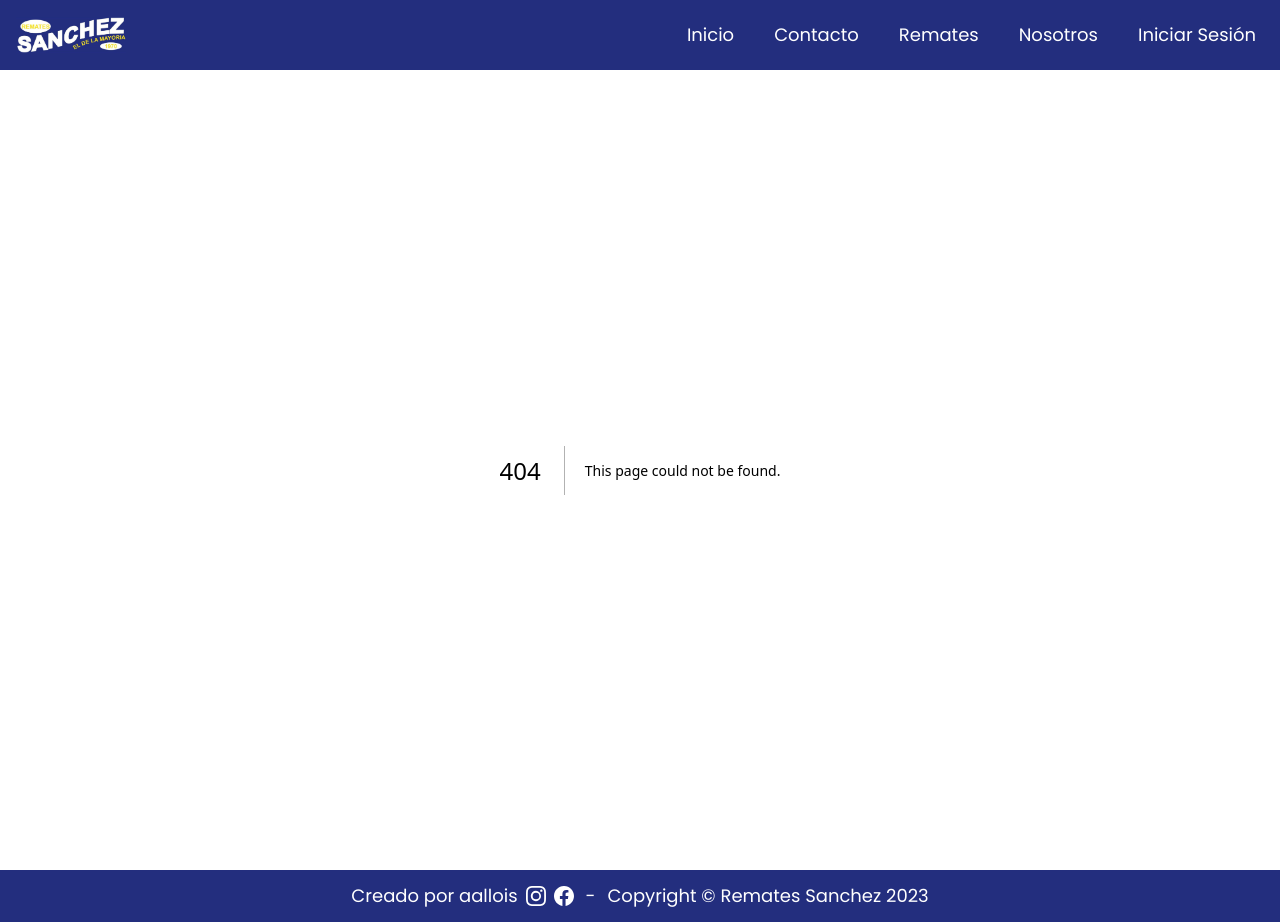
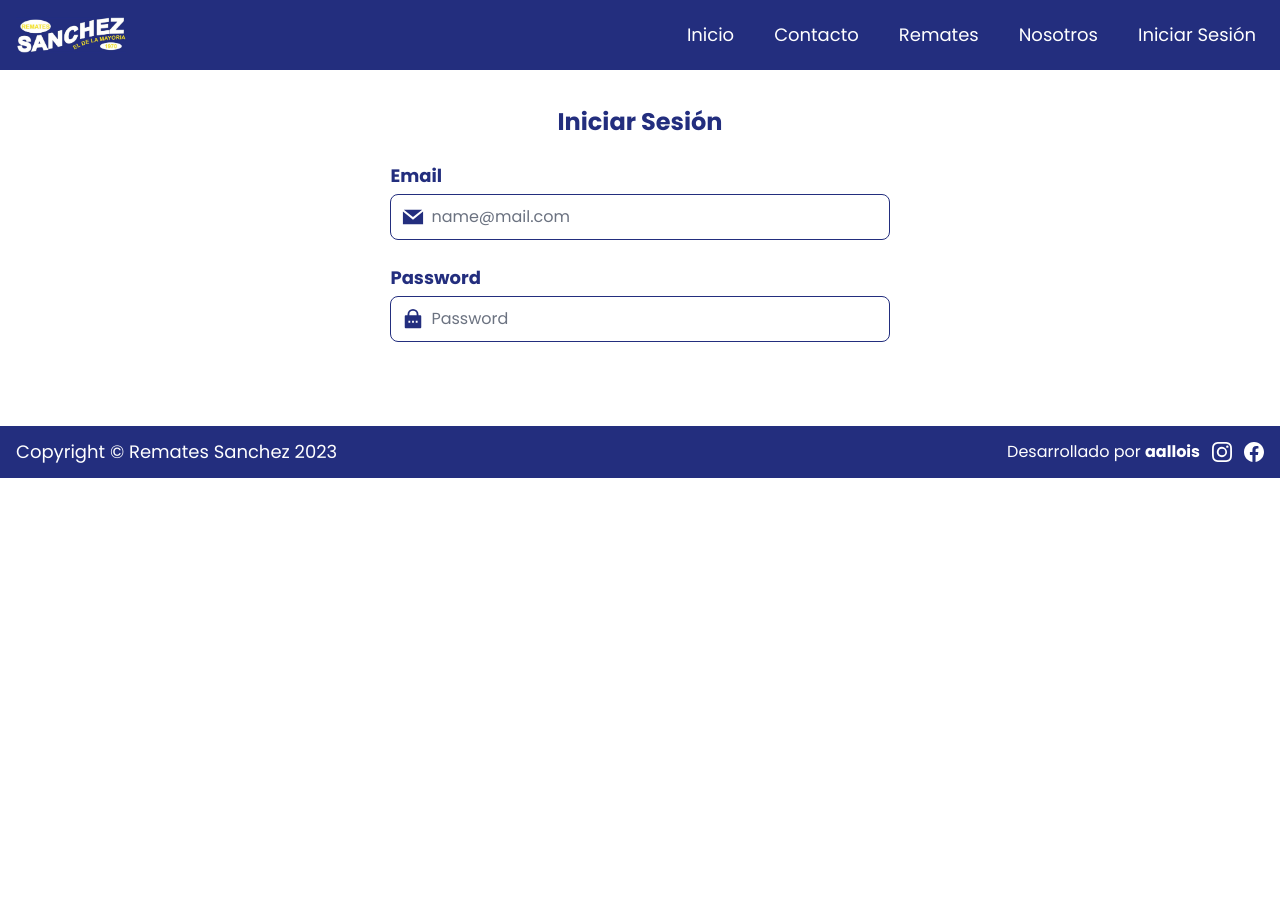
Before and after one commit to alloisa2005/remate-app, a Next.js app: page /signin in a window 1280 px wide. Before the commit this address had no page. After the commit the page ends 800 px from the top, so only its background shows below. Built offline with nearby package versions, Linux system fonts and the light colour scheme.

Commit message:
Creando SignIn Page

```diff
--- /dev/null
+++ b/src/app/signin/page.jsx
@@ -0,0 +1,22 @@
+'use client';
+import CustomInput from '@/components/CustomInput';
+import React, { useState } from 'react'
+
+const SignIn = () => {
+
+  const [email, setEmail] = useState('');
+  const [password, setPassword] = useState('');
+
+  return (
+    <div className='contenedor mb-4 flex flex-col items-center'>
+      <h1 className='text-center text-2xl font-poppins font-bold text-primario '>Iniciar Sesión</h1>
+
+      <form className='my-6 w-full md:w-[40%]'>
+        <CustomInput title='Email' type='email' placeholder='name@mail.com' value={email} onChange={(e) => setEmail(e.target.value)} />
+        <CustomInput title='Password' type='password' placeholder='Password' value={password} onChange={(e) => setPassword(e.target.value)}/>
+      </form>
+    </div>
+  )
+}
+
+export default SignIn
--- /dev/null
+++ b/src/components/CustomInput.jsx
@@ -0,0 +1,33 @@
+'use client';
+
+import React from "react";
+import { GrMail } from "react-icons/gr";
+import {RiLockPasswordFill} from 'react-icons/ri'
+
+const CustomInput = ({ title, type, placeholder, value, onChange }) => {
+  return (
+    <>
+      <label
+        for="input-group-1"
+        className="font-poppins block mb-1 text-md lg:text-lg font-bold text-primario dark:text-white"
+      >
+        {title}
+      </label>
+      <div className="relative mb-6">
+        <div class="absolute inset-y-0 left-0 flex items-center pl-3 pointer-events-none">
+          {title === 'Email' ? <GrMail size={22} className="text-primario" /> : <RiLockPasswordFill size={22} className="text-primario" />}
+        </div>
+        <input
+          value={value}
+          onChange={onChange}
+          type={type}
+          id="input-group-1"
+          className="font-poppins border border-primario text-gray-900 text-md rounded-lg focus:ring-primario focus:border-primario block w-full pl-10 p-2.5  dark:bg-gray-700 dark:border-gray-600 dark:placeholder-gray-400 dark:text-white dark:focus:ring-blue-500 dark:focus:border-blue-500"
+          placeholder={placeholder}
+        />
+      </div>
+    </>
+  );
+};
+
+export default CustomInput;
--- a/src/components/Footer.jsx
+++ b/src/components/Footer.jsx
@@ -6,15 +6,17 @@ const Footer = () => {
   const anio = new Date().getFullYear();
 
   return (
-    <div className='bg-primario py-3 text-white text-lg font-poppins flex justify-center items-center gap-3'>
-      <div className='flex items-center gap-2'>
-        <h1>Creado por aallois</h1>
-        <BsInstagram size={20} className='text-white cursor-pointer hover:text-red-500 ease-out duration-300'/>
-        <BsFacebook size={20} className='text-white cursor-pointer hover:text-blue-500 ease-out duration-300'/>
+    <div className='bg-primario'>
+      <div className='contenedor py-3 text-white font-poppins flex flex-col md:flex-row justify-center md:justify-between items-center gap-4'>
+        <h1 className='text-lg'>Copyright &copy; Remates Sanchez {anio}</h1>
+        <div className='flex items-center gap-3'>
+          <h1>Desarrollado por <span className='font-bold'>aallois</span></h1>
+          <BsInstagram size={20} className='text-white cursor-pointer hover:text-red-500 ease-out duration-300'/>
+          <BsFacebook size={20} className='text-white cursor-pointer hover:text-blue-500 ease-out duration-300'/>
+        </div>
       </div>
-      <h1>-</h1>
-      <h1>Copyright &copy; Remates Sanchez {anio}</h1>
     </div>
+
   )
 }
 
--- a/src/components/Mapa.jsx
+++ b/src/components/Mapa.jsx
@@ -7,7 +7,6 @@ const Mapa = () => {
       className="w-full h-96 my-2"
       allowfullscreen=""
       loading="lazy"
-      referrerpolicy="no-referrer-when-downgrade"
     ></iframe>
   );
 };
--- a/src/utils/navbarLinks.js
+++ b/src/utils/navbarLinks.js
@@ -22,6 +22,6 @@ export const navbarLinks = [
   {
     id: 5,
     name: "Iniciar Sesión",
-    path: "/",
+    path: "/signin",
   },
 ];
```
